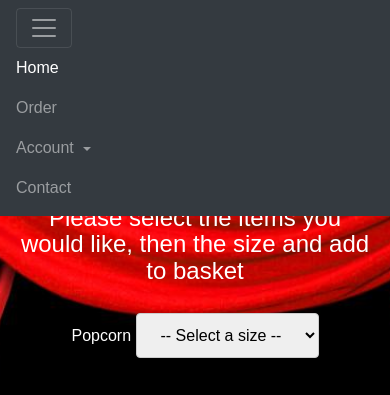
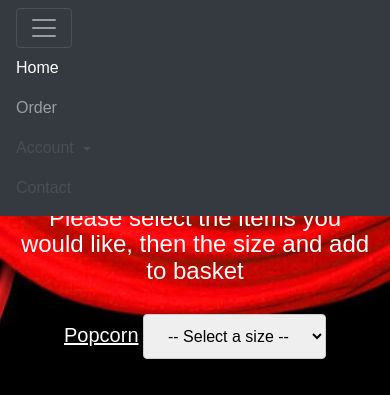
Before and after one commit to 4Shaneob/NewUITest, a PHP site: page /item_Selection.html in a window 390 px wide, after a click that opens the changed part. Shown: the top 395 px of the page. Run offline with PHP 8.4, Linux system fonts and the light colour scheme.

Commit message:
more changes to css, new file attempting to reduce multiple add to cart buttons to a single button an multiple items, so far unsuccessful

```diff
--- a/Test_item_Selection2.html
+++ b/Test_item_Selection2.html
@@ -74,8 +74,6 @@
   			      <option value="Screen 2">Screen 2</option>
   			      <option value="Screen 3">Screen 3</option>
   			    </select>
-
-
           </div>
         </div>
 
--- a/item_Selection.html
+++ b/item_Selection.html
@@ -3,8 +3,8 @@
 <html>
 <head>
 
-  <!-- https://developer.paypal.com/docs/classic/paypal-payments-standard/integration-guide/html_example_cart/ -->
-
+  <!-- PayPal Buttons: https://developer.paypal.com/docs/classic/paypal-payments-standard/integration-guide/html_example_cart/ -->
+  <!--  Disbale links in Nav Bar: https://css-tricks.com/how-to-disable-links/-->
     <meta charset="utf-8">
     <meta name="viewport" content="width=device-width, initial-scale=1, shrink-to-fit=no">
     <meta name="description" content="">
@@ -39,20 +39,20 @@
 	                <a class="nav-link" href="item_Selection.html">Order</a>
 	              </li>
 	              <li class="nav-item dropdown">
-                <a class="dropdown-toggle nav-link" data-toggle="dropdown" href="login.html">
+	                <a class="dropdown-toggle nav-link isDisabled" data-toggle="dropdown" href=""> <!--  href="login.html" -->
 	                  Account
 	                  <span class="caret"></span>
 	                </a>
 	                <ul class="dropdown-menu">
 	                  <li>
-                    <a class="linkbutton" href="Login.html">Login</a>
+	                    <a class="linkbutton isDisabled" href="">Login</a> <!--  href="login.html"  Login.html-->
 	                  </li>
 	                  <li>
-                    <a class="linkbutton" href="register.html">Register</a>
+	                    <a class="linkbutton isDisabled" href="">Register</a> <!--  href="register.html" -->
 	                  </li>
 	                </ul>
 	               </li>
-		            <li class="nav-item">
+			        <li class="nav-item isDisabled">
 			        	<a class="nav-link" href="#">Contact</a>
 			        </li>
 		        </ul>
@@ -69,20 +69,18 @@
         <div class="row">
       		<div class="col-lg-12 my-auto col-sm-12 portfolio-item">
       			<label for="country">Screen: </label>
-			    <select id="country" name="country" style="background-color: grey; opacity: 0.4">
+			    <select id="country" name="country" style="background-color: #808080c2; opacity: 0.6; color: white">
+			      <option value="Select Screen">Select Screen</option>
 			      <option value="Screen 1">Screen 1</option>
 			      <option value="Screen 2">Screen 2</option>
 			      <option value="Screen 3">Screen 3</option>
 			    </select>
-
-
           	</div>
         </div>
-
         <div class="row">
       		<div class="col-lg-12 my-auto col-sm-12 portfolio-item">
       			<label for="seatNumber">Seat Number: </label>
-			    <input type="text" name="seatNumber" placeholder="Seat Number" style=" background-color: grey; opacity: 0.4; color: white">
+			    <input type="text" name="seatNumber" placeholder="Enter your Seat Number" style=" background-color: #808080c2; opacity: 0.6; color: white">
 			</div>
 		</div>
 <!--  -->
@@ -117,7 +115,7 @@
                     <input type="hidden" name="currency_code" value="EUR">
 
                     <input type="hidden" name="on1" value="Size">
-                    <label for="os1">Popcorn</label>
+                    <label class="u" for="os1"><h5>Popcorn</h5></label>
                     <select name="os1" id="os1">
                         <option value="Select a size">-- Select a size --</option>
                         <option value="Small">Small - €3.95 </option>
@@ -157,7 +155,7 @@
                       <input type="hidden" name="currency_code" value="EUR">
 
                       <input type="hidden" name="on0" value="Flavor">
-                      <h6>Drinks</h6>
+                      <h5 class="u">Drinks</h5>
                       <label for="os0">Flavour</label>
                           <select name="os0" id="os0">
                               <option value="Select a flavour">-- Select a flavour --</option>
@@ -206,7 +204,7 @@
                     <input type="hidden" name="currency_code" value="EUR">
 
                     <input type="hidden" name="on1" value="Size">
-                    <label for="os1">Nachos</label>
+                    <label for="os1" class="u"><h5>Nachos</h5></label>
                     <select name="os1" id="os1">
                         <option value="Select a size">-- Select a size --</option>
                         <option value="Small">Small - €3.95 </option>
@@ -243,7 +241,7 @@
                     <input type="hidden" name="currency_code" value="EUR">
 
                     <input type="hidden" name="on1" value="Size">
-                    <label for="os1">Sweets</label>
+                    <label class="u" for="os1"><h5>Sweets</h5></label>
                     <select name="os1" id="os1">
                         <option value="Select a size">-- Select a Sweet --</option>
                         <option value="Buttons">Buttons - €5.00 </option>
@@ -251,7 +249,6 @@
                         <option value="Randoms">Randoms - €5.00 </option>
                         <option value="ColaBottles">Cola Bottles - €5.00 </option>
                         <option value="PicknMix">Pick 'n' Mix - €5.00 </option>
-
                     </select>
 
                     <input type="hidden" name="option_index" value="1">
@@ -300,7 +297,7 @@
     </header>
 
     <footer>
-        <p class="text-left text-white" style="margin-bottom: 0;">Copyright &copy; It's PopcornTime 2018</p>
+        <p class="text-left text-white" style="margin-bottom: 0;">Copyright &copy; It's PopcornTime! 2018</p>
     </footer>
 
 <!-- Footer -->
--- a/style.css
+++ b/style.css
@@ -85,6 +85,13 @@ header.startup h1 {
   cursor: pointer;
 }
 
+.isDisabled {
+  color: currentColor;
+  cursor: not-allowed;
+  opacity: 0.2;
+  text-decoration: none;
+}
+
 .card-img-top, .card-body {
   background-color: black;
 }
@@ -112,7 +119,10 @@ header.startup h1 {
 
 input, label {
   margin-top: 2em;
+}
 
+.u {
+  text-decoration: underline;
 }
 
 input[type=text], select {
@@ -174,6 +184,11 @@ input[type=password], select {
     background-color: #45a049;
 }
 
+::placeholder {
+    color: white;
+    opacity: 2;
+}
+
 .linkbutton{
   color: #868e96;
 }
```
Also changed, not shown: Test_item_Selection3.html (added, +263 -0 lines). Lines whose indentation alone changed are shown as unchanged.
